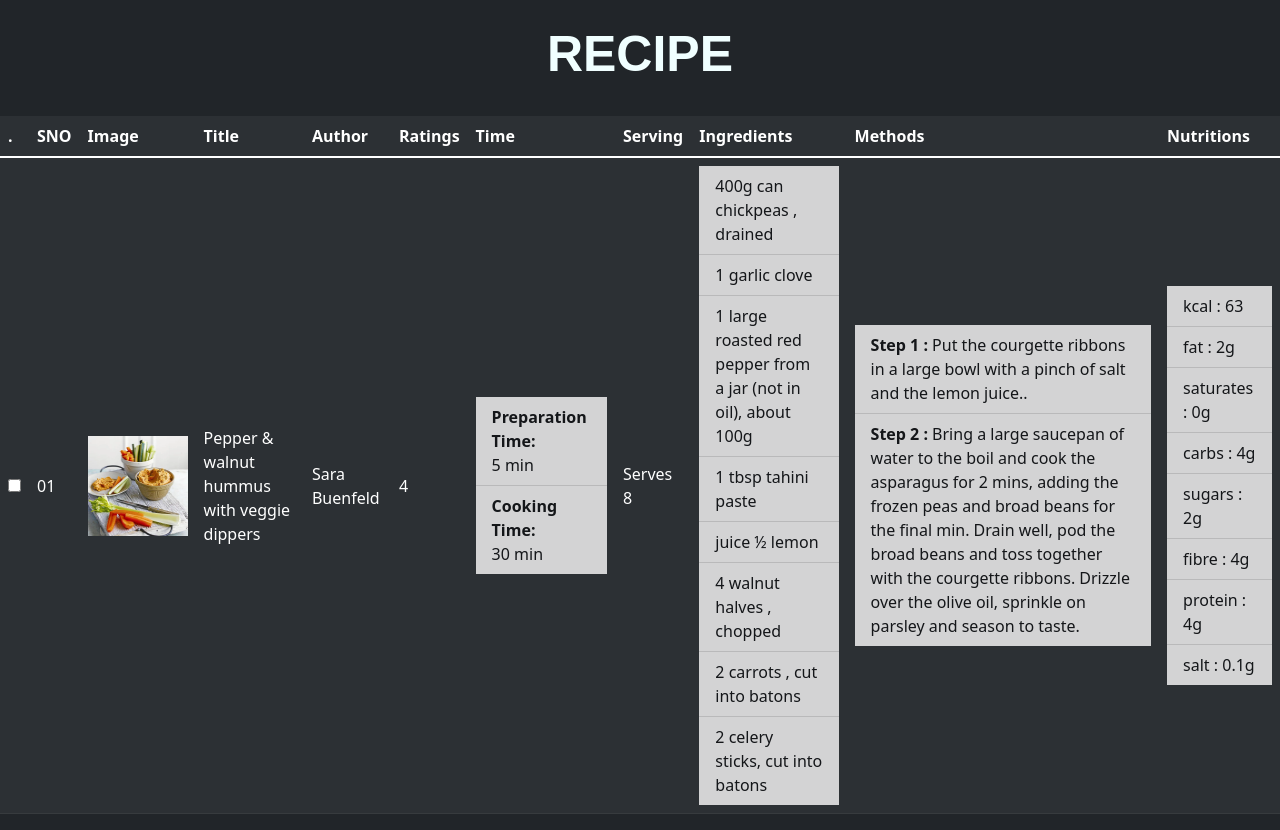
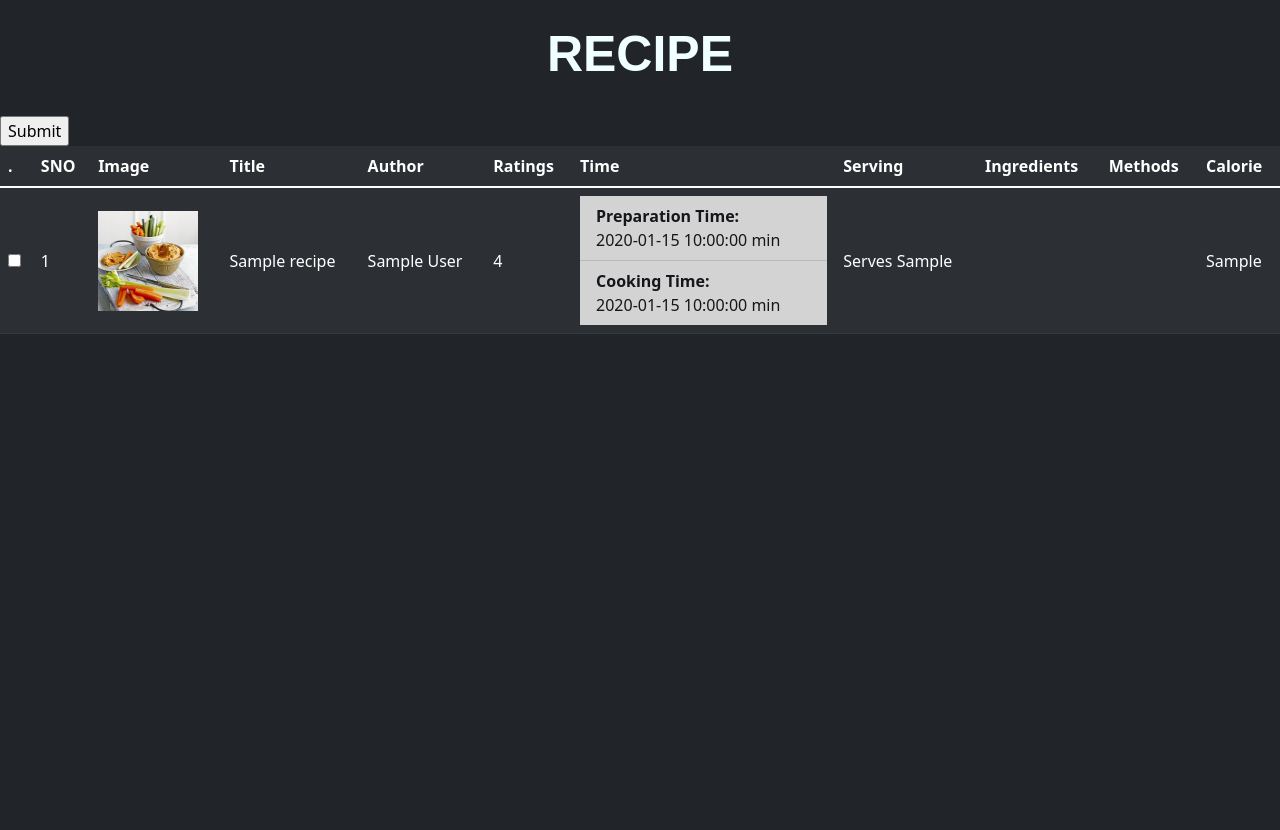
Before and after one commit to NadaThasneem/csym019_assignment, a PHP site: page /recipe.php in a window 1280 px wide. After the commit the page ends 334 px from the top, so only its background shows below. Run offline with PHP 8.4, Linux system fonts and the light colour scheme; tables that the repository leaves empty or names only in its code hold one stand-in row (values such as "Sample post").

Commit message:
task2 changes

```diff
--- a/task2/dbcon.php
+++ b/task2/dbcon.php
@@ -1,18 +1,29 @@
 <?php
+
+// function OpenCon(){
+//     $servername = "localhost";
+//     $username = "root";
+//     $password = "";
+//     $dbname = "recipedb";
+
+//     // Create connection
+//     $conn = new mysqli($servername, $username, $password, $dbname);
+
+//     // Check connection
+//     if ($conn->connect_error) {
+//         return die("Connection failed: " . $conn->connect_error);
+//     }
+
+//     return $conn;
+// }
 
 function OpenCon(){
     $servername = "localhost";
     $username = "root";
     $password = "";
-    $dbname = "recipedb";
+    $dbstr = "mysql:dbname=recipedb;host=localhost";
 
-    // Create connection
-    $conn = new mysqli($servername, $username, $password, $dbname);
-
-    // Check connection
-    if ($conn->connect_error) {
-        return die("Connection failed: " . $conn->connect_error);
-    }
+    $conn = new PDO($dbstr,$username,$password);
 
     return $conn;
 }
--- a/task2/recipe.php
+++ b/task2/recipe.php
@@ -23,35 +23,40 @@
             <th scope="col">Serving</th>
             <th scope="col">Ingredients</th>
             <th scope="col">Methods</th>
-            <th scope="col">Nutritions</th>
+            <th scope="col">Calorie</th>
         </tr>
         <tbody id="data">
+            <form method='post' action='#'>
             <?php
+
+                include 'dbcon.php';
+                $con = OpenCon();
+                try {
+                    $result=$con->query("SELECT * FROM recipe INNER JOIN nutritions ON recipe.id=nutritions.recipe_id ORDER BY title");
+                    $count=0;
+                    foreach ($result as $r) {
+                        # code...
+                        // var_dump($r);
+                        $count=$count+1;
                         $row="<tr>";
-                $row.="<td><input type=\"checkbox\" id=\"vehicle1\" name=\"vehicle1\" value=\"Bike\"></td>";
-                $row.="<td>01</td>";
+                        $row.="<td><input type=\"checkbox\" id=\"".$r['id']."\" name=\"".$r['id']."\" value=\"".$r['id']."\"></td>";
+                        $row.="<td>$count</td>";
                         $row.="<td><img src=\"./images/houmous.png\" width=\"100\"vw height=\"100\"vh></td>";
-                $row.="<td>Pepper & walnut hummus with veggie dippers</td>";
-                $row.="<td>Sara Buenfeld</td>";
-                $row.="<td>4</td>";
+                        $row.="<td>".$r['title']."</td>";
+                        $row.="<td>".$r['author']."</td>";
+                        $row.="<td>".$r['ratings']."</td>";
 
                         $time="<td><ul class=\"list-group list-group-flush\">";
-                $time.="<li class=\"list-group-item list-group-item-dark\"><b>Preparation Time: </b><br> 5 min </li>";
-                $time.="<li class=\"list-group-item list-group-item-dark\"><b>Cooking Time: </b><br> 30 min </li>";
+                        $time.="<li class=\"list-group-item list-group-item-dark\"><b>Preparation Time: </b><br> ".$r['preparation_time']." min </li>";
+                        $time.="<li class=\"list-group-item list-group-item-dark\"><b>Cooking Time: </b><br> ".$r['cooking_time']." min </li>";
                         $time.="</td>";
                         $row.=$time;
 
-                $row.="<td>Serves 8</td>";
+                        $row.="<td>Serves ".$r['serving']."</td>";
 
                         $ingredients="<td><ul class=\"list-group list-group-flush\">";
-                $ing = array("400g can chickpeas , drained",
-                "1 garlic clove",
-                "1 large roasted red pepper from a jar (not in oil), about 100g",
-                "1 tbsp tahini paste",
-                "juice ½ lemon",
-                "4 walnut halves , chopped",
-                "2 carrots , cut into batons",
-                "2 celery sticks, cut into batons");
+                        $ing = json_decode($r['ingredients']);
+                        // var_dump($ing);
                         for ($i=0; $i < sizeof($ing); $i++) {
                             $ingredients.="<li class=\"list-group-item list-group-item-dark\">".$ing[$i]."</li>";
                         }
@@ -59,29 +64,26 @@
                         $row.=$ingredients;
 
                         $methods="<td><ul class=\"list-group list-group-flush\">";
-                $met = array("Put the courgette ribbons in a large bowl with a pinch of salt and the lemon juice..",
-                                "Bring a large saucepan of water to the boil and cook the asparagus for 2 mins, adding the frozen peas and broad beans for the final min. Drain well, pod the broad beans and toss together with the courgette ribbons. Drizzle over the olive oil, sprinkle on parsley and season to taste."
-                            );
+                        $met = json_decode($r['methods']);
                         for ($i=0; $i < sizeof($met); $i++) {
                             $methods.="<li class=\"list-group-item list-group-item-dark\"><b>Step ".($i+1)." : </b>".$met[$i]."</li>";
                         }
                         $methods.="</td>";
                         $row.=$methods;
 
-                $nutritions="<td><ul class=\"list-group list-group-flush\">";
-                $nutritions.="<li class=\"list-group-item list-group-item-dark\">kcal : 63</li>";
-                $nutritions.="<li class=\"list-group-item list-group-item-dark\">fat : 2g</li>";
-                $nutritions.="<li class=\"list-group-item list-group-item-dark\">saturates : 0g</li>";
-                $nutritions.="<li class=\"list-group-item list-group-item-dark\">carbs : 4g</li>";
-                $nutritions.="<li class=\"list-group-item list-group-item-dark\">sugars : 2g</li>";
-                $nutritions.="<li class=\"list-group-item list-group-item-dark\">fibre : 4g</li>";
-                $nutritions.="<li class=\"list-group-item list-group-item-dark\">protein : 4g</li>";
-                $nutritions.="<li class=\"list-group-item list-group-item-dark\">salt : 0.1g</li>";
-                $nutritions.="</td>";
-                $row.=$nutritions;
+                        $row.="<td>".$r['kcal']."</td>";
 
                         echo $row;
+                    }
+
+                }catch (\PDOException $e) {
+                    die($e->getMessage());
+                }
+
             ?>
+            <input type="submit" value="Submit">
+
+        </form>
         </tbody>
     </table>
 
```
Also changed, not shown: task2/newRecipe.php (+41 -5 lines). Lines whose indentation alone changed are shown as unchanged.
